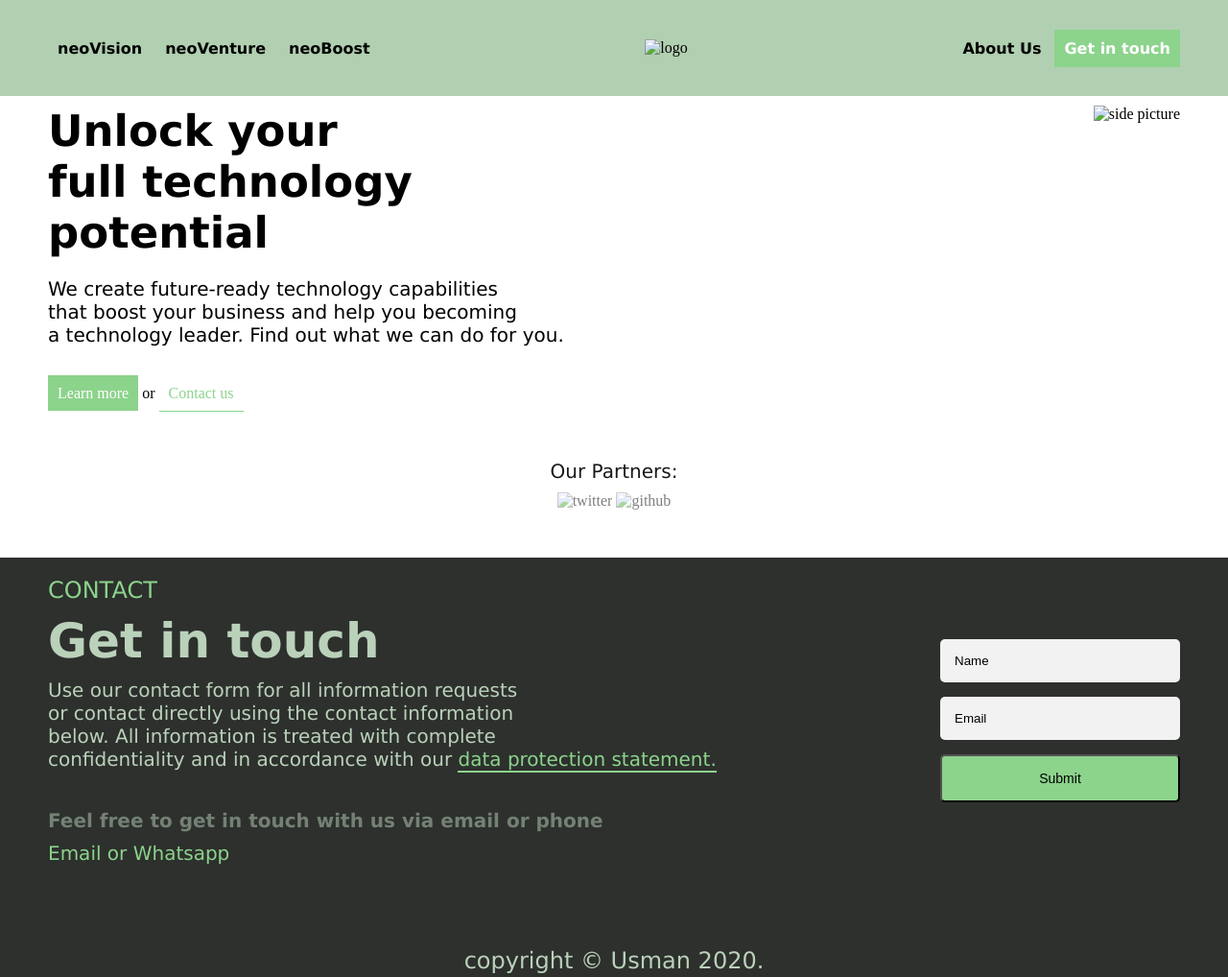
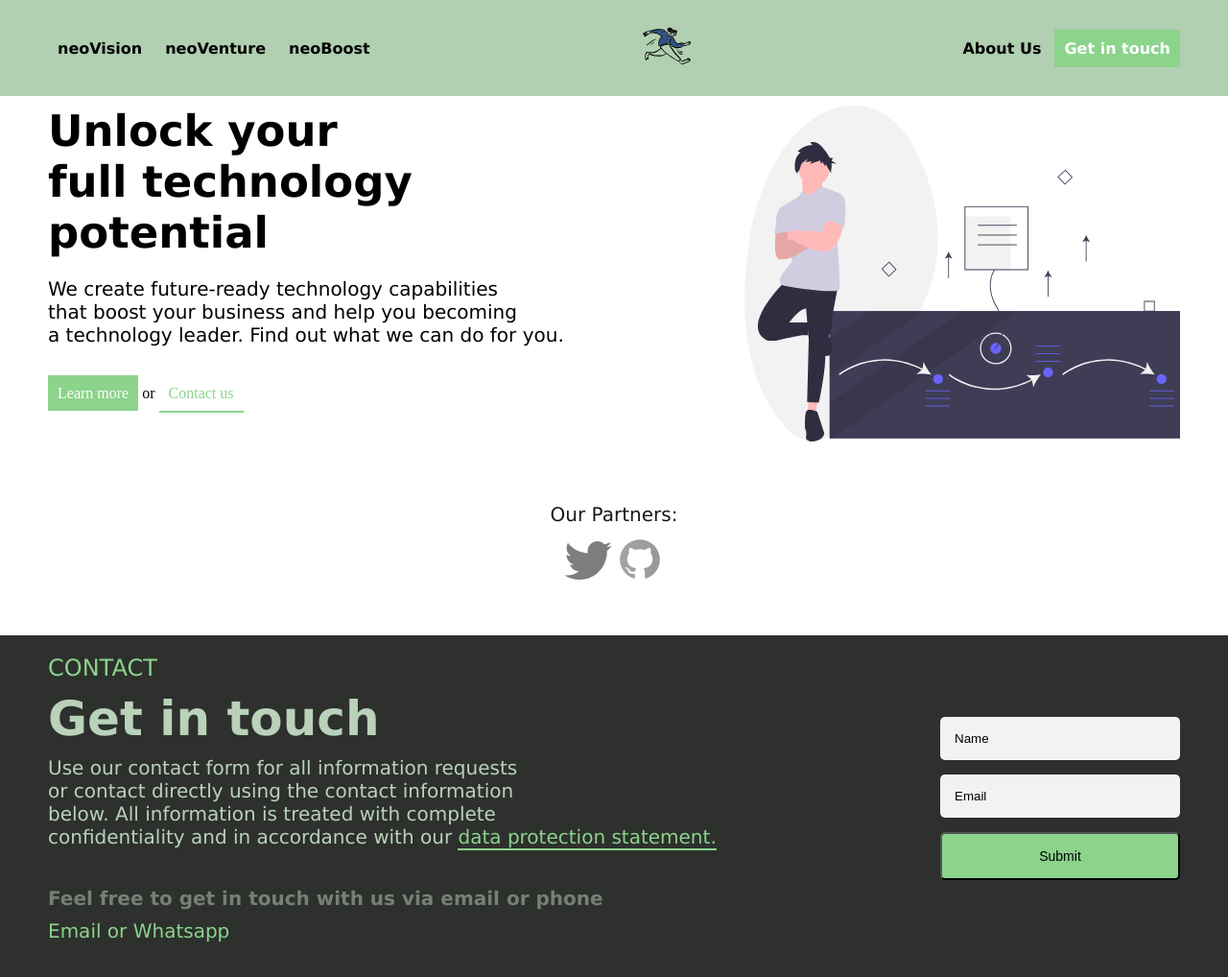
Before and after one commit to akanbiusman/neoVision, a plain HTML site: page index.html in a window 1280 px wide. Shown: the top 1018 px of the page at 96% size. Drawn offline with Linux system fonts and the light colour scheme; a script that the page names is missing.

Commit message:
Update index.html

```diff
--- a/index.html
+++ b/index.html
@@ -18,7 +18,7 @@
             <li><a href="#">neoBoost</a></li>
         </ul>
 
-        <a href="#header"><img src="./unDraw/open-doodles-sleek.svg" alt="logo" height="50" width="50"></a>
+        <a href="#header"><img src="open-doodles-sleek.svg" alt="logo" height="50" width="50"></a>
 
 
         <ul id="ab">
@@ -44,15 +44,15 @@
         </div>
 
         <div id="picture">
-            <img src="./unDraw/undraw_investment_xv9d.svg" alt="side picture">
+            <img src="undraw_investment_xv9d.svg" alt="side picture">
         </div>
     </div>
 
     <div id="partners">
         <p>Our Partners:</p>
         <div id="partnersLogo">
-            <a href="http://twitter.com/uuuusman"><img src="./unDraw/icons8-twitter.svg" alt="twitter"></a>
-            <a href="http://github.com/akanbiusman"><img src="./unDraw/icons8-github.svg" alt="github"></a>
+            <a href="http://twitter.com/uuuusman"><img src="icons8-twitter.svg" alt="twitter"></a>
+            <a href="http://github.com/akanbiusman"><img src="icons8-github.svg" alt="github"></a>
         </div>
     </div>
 
```
